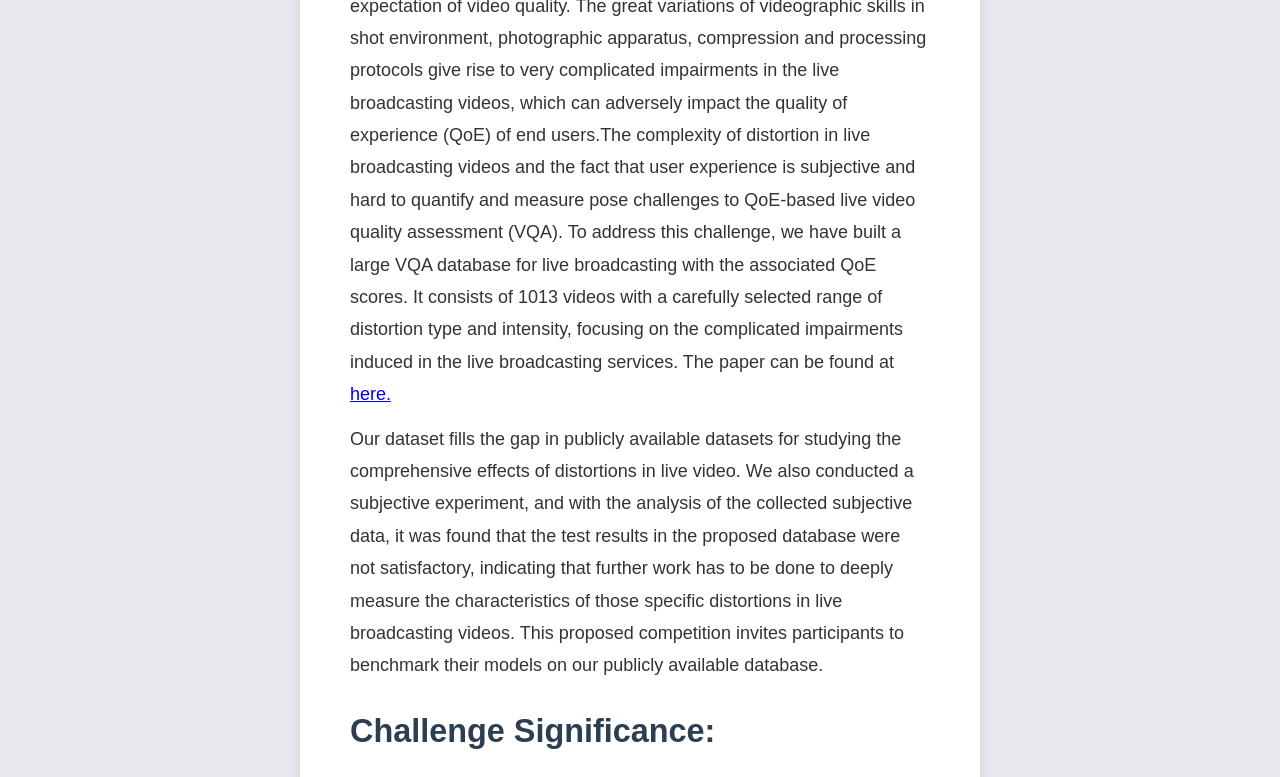
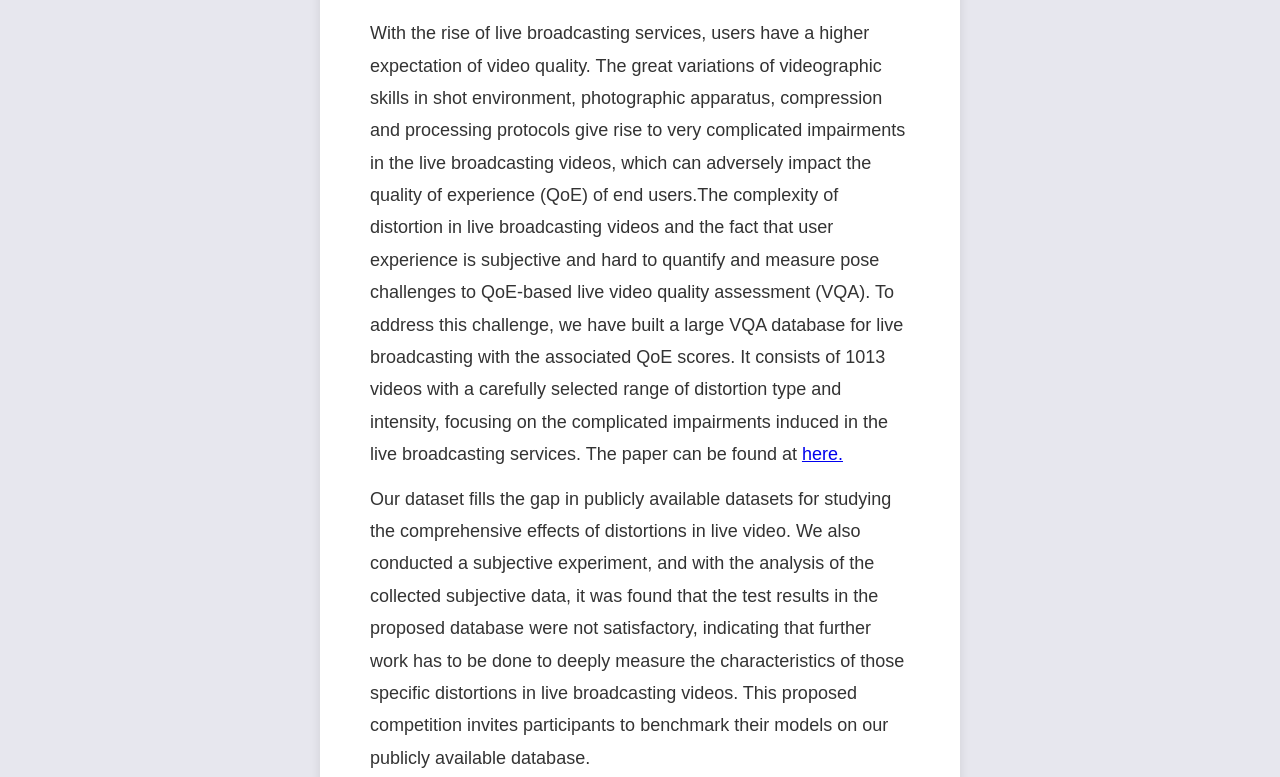
Before and after one commit to gl00my-wq/gl00my-wq.github.io, a plain HTML site: page index.html in a window 1280 px wide. Shown: the part 654-1431 px from the top of the page. Drawn offline with nearby package versions, Linux system fonts and the light colour scheme; some packages are replaced by stand-ins of ours.

Commit message:
Update styles.css

```diff
--- a/styles.css
+++ b/styles.css
@@ -41,7 +41,7 @@ h1 {
 .challenge-details {
   padding: 50px;
   background-color: #ffffff;
-  margin: 60px 300px;
+  margin: 120px 320px;
   border-radius: 12px;
   box-shadow: 0 6px 12px rgba(0, 0, 0, 0.1);
 }
```
